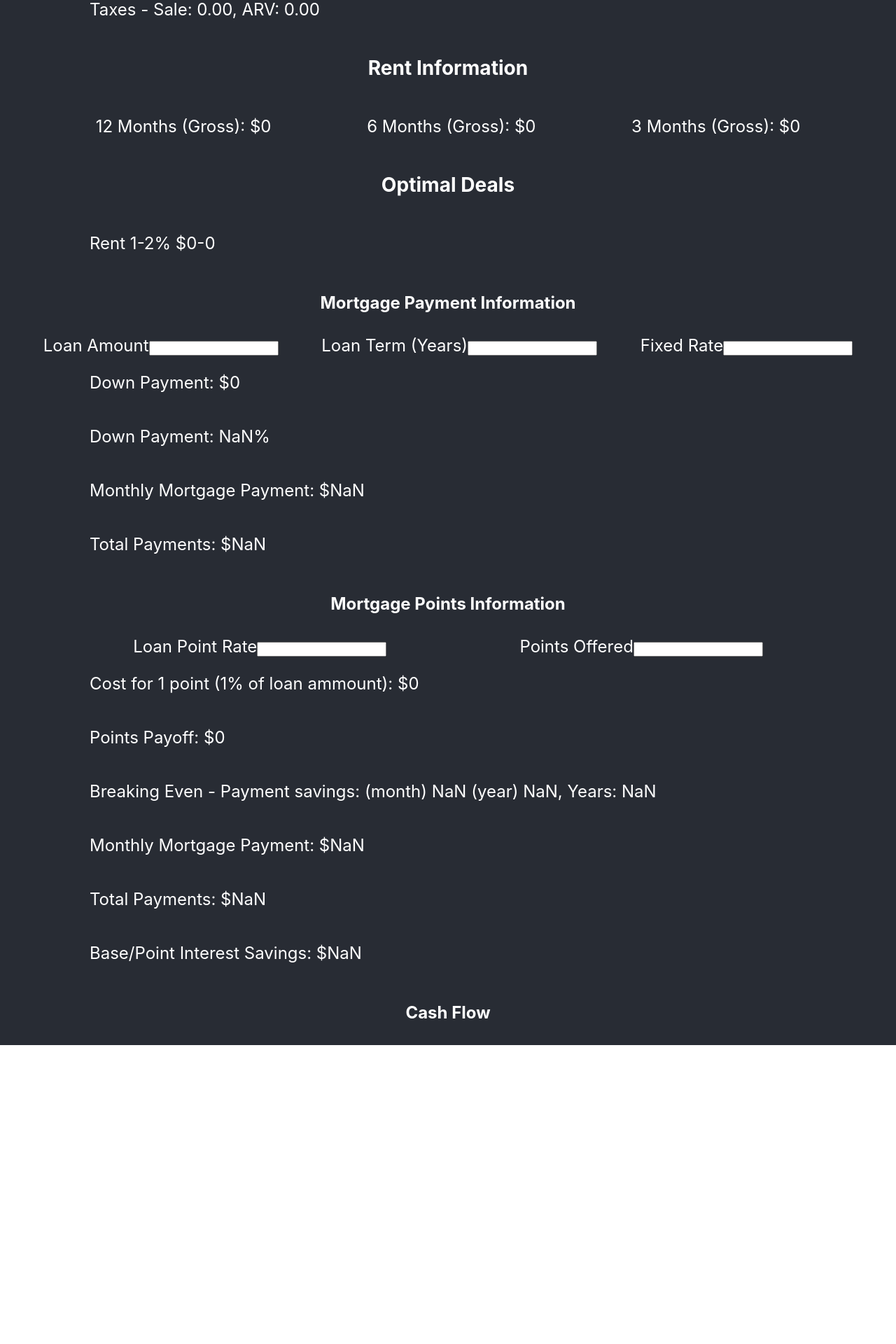
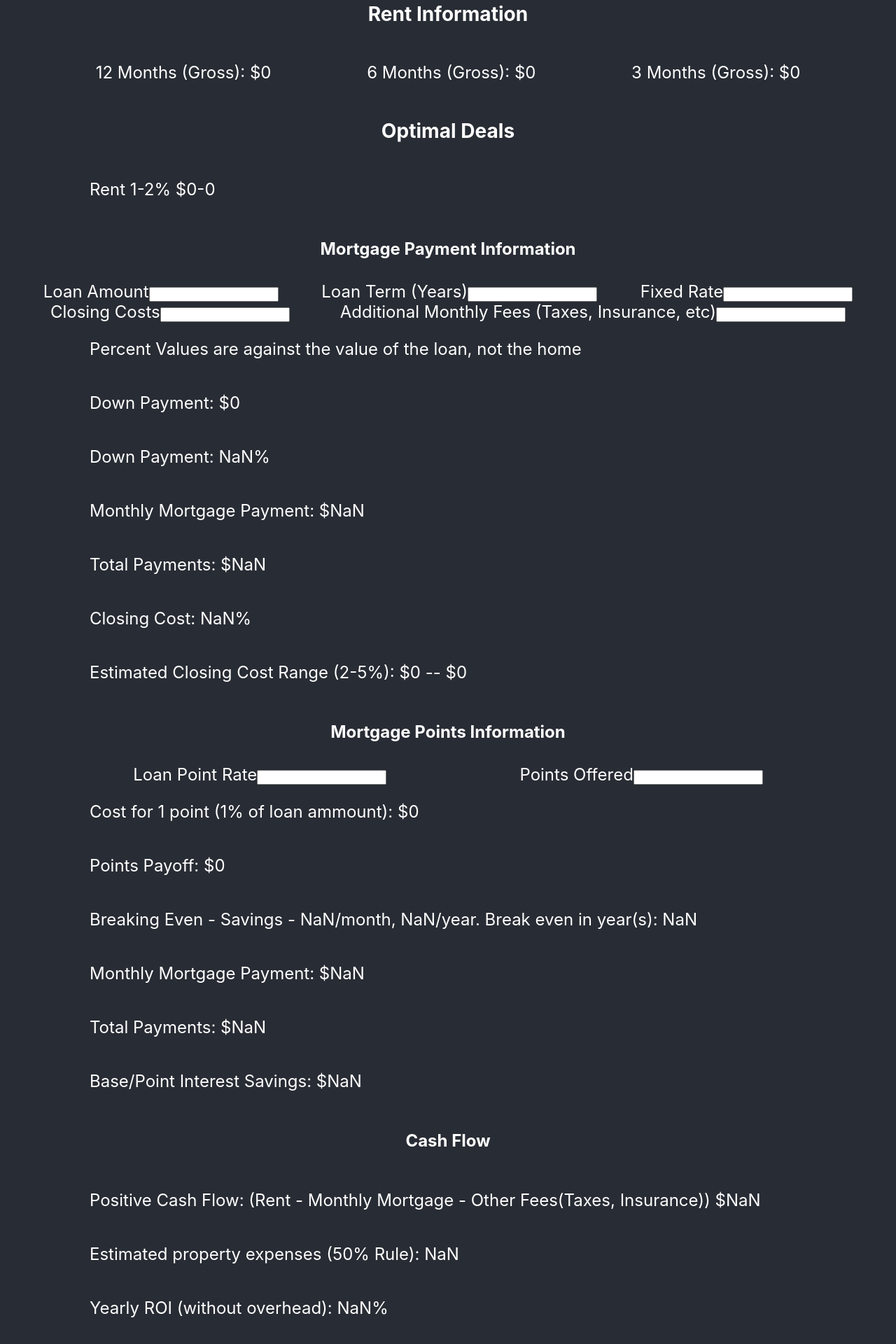
Before and after one commit to grrrlikestaquitos/Real-Estate-Investment-Calculator, a React (Create React App) app: page / in a window 1280 px wide. Shown: the part 878-2798 px from the top of the page at 70% size. Before the commit the page ends 2371 px from the top, so only its background shows below. Built offline with nearby package versions, Linux system fonts and the light colour scheme.

Commit message:
more calculations

```diff
--- a/src/App.js
+++ b/src/App.js
@@ -26,7 +26,9 @@ export default class App extends Component {
       loanTerm: 0,
       loanRate: 0,
       loanPointRate: 0,
-      pointsOffered: 0
+      pointsOffered: 0,
+      closingCost: 0,
+      additionalMonthlyFees: 0
     }
   }
 
@@ -77,7 +79,6 @@ export default class App extends Component {
         <div style={{ display: 'flex', flexDirection: 'column', paddingLeft: '10%' }}>
 
           <p>ARV Value-Rent Ratio (2% Rule): {this.calculatePropertyRentRatio()}</p>
-          <p>Estimated property expenses (50% Rule): {this.calculateMonthlyPropertyExpensesThroughRent()} </p>
           <p>Property Value - ARV Difference: ($){this.calculatePropertyARVDifferenceMoney()}</p>
           <p>Property Value - ARV Difference: (%){this.calculatePropertyARVDifferencePercent()}</p>
           <p>Pre-ARV Price per sq.ft ${this.calculatePreARVSquareFootage()} per sq.ft</p>
@@ -115,14 +116,28 @@ export default class App extends Component {
             <label>Fixed Rate</label>
             <input name={'loanRate'} onChange={(ev) => this.setState({ loanRate: ev.target.value })}/>
           </div>
+        </div>
 
+        <div style={Item}>
+          <div>
+            <label>Closing Costs</label>
+            <input name={'closingCost'} onChange={(ev) => this.setState({ closingCost: ev.target.value })}/>
+          </div>
+
+          <div>
+            <label>Additional Monthly Fees (Taxes, Insurance, etc)</label>
+            <input name={'additionalMonthlyFees'} onChange={(ev) => this.setState({ additionalMonthlyFees: ev.target.value })}/>
+          </div>
         </div>
 
         <div style={{ display: 'flex', flexDirection: 'column', paddingLeft: '10%' }}>
+          <p>Percent Values are against the value of the loan, not the home</p>
           <p>Down Payment: ${this.calculateMortgageDownPayment()}</p>
           <p>Down Payment: {this.calculateMortgagePercent()}%</p>
           <p>Monthly Mortgage Payment: ${this.calculateMonthlyFixedRatePayment(this.state.loanRate)}</p>
           <p>Total Payments: ${this.calculateTotalPaymentsBaseInterest()}</p>
+          <p>Closing Cost: {this.calculateClosingCostPercent()}%</p>
+          <p>Estimated Closing Cost Range (2-5%): {this.calculateClosingCostRange()}</p>
         </div>
 
         <h4 style={ItemHeader}>Mortgage Points Information</h4>
@@ -149,19 +164,34 @@ export default class App extends Component {
         </div>
 
         <h4 style={ItemHeader}>Cash Flow</h4>
+
+        <div style={{ display: 'flex', flexDirection: 'column', paddingLeft: '10%' }}>
+          <p>Positive Cash Flow: (Rent - Monthly Mortgage - Other Fees(Taxes, Insurance)) ${this.calculateMonthlyPositiveCashFlow()}</p>
+          <p>Estimated property expenses (50% Rule): {this.calculateMonthlyPositiveCashFlow() / 2} </p>
+          <p>Yearly ROI (without overhead): {this.calculateCashFlowRateOfReturn(1)}%</p>
+          <p>Yearly ROI (with 50% Rule): {this.calculateCashFlowRateOfReturn(0.5)}%</p>
+          <p>Yearly ROI (with 25% Rule): {this.calculateCashFlowRateOfReturn(0.75)}%</p>
+        </div>
+
+        <h3></h3>
+
+        <div style={Item}>
+          {/* <p>12 Months (Gross): ${this.calculateYearlyGrossRent()}</p>
+          <p>6 Months (Gross): ${this.calculateYearlyGrossRent() / 2}</p>
+          <p>3 Months (Gross): ${(this.calculateYearlyGrossRent() / 12) * 3}</p> */}
+        </div>
+
       </div>
+
+      // Notes Section
+      // Lender Credits - Adding lender credits increments loan interest amount
     );
   }
 
   calculatePropertyRentRatio() {
     const { rentValue, propertyArvValue } = this.state;
     const ratio = (rentValue / propertyArvValue) * 100;
-    return ratio;
-  }
-
-  calculateMonthlyPropertyExpensesThroughRent() {
-    const monthlyPropertyExpenses = this.state.rentValue / 2;
-    return monthlyPropertyExpenses;
+    return ratio.toFixed(2);
   }
 
   calculatePropertyARVDifferenceMoney() {
@@ -173,17 +203,17 @@ export default class App extends Component {
   calculatePropertyARVDifferencePercent() {
     const { propertyValue, propertyArvValue } = this.state;
     const percentDifference = 100 - ((propertyValue/propertyArvValue) * 100);
-    return percentDifference;
+    return percentDifference.toFixed(2);
   }
 
   calculatePreARVSquareFootage() {
     const { propertySize, propertyValue } = this.state;
-    return propertyValue / propertySize;
+    return (propertyValue / propertySize).toFixed(2);
   }
 
   calculateARVSquareFootage() {
     const { propertySize, propertyArvValue } = this.state;
-    return propertyArvValue / propertySize;
+    return (propertyArvValue / propertySize).toFixed(2);
   }
 
   calculateTaxAmount() {
@@ -251,6 +281,23 @@ export default class App extends Component {
     return totalPayments;
   }
 
+  calculateClosingCostPercent() {
+    const { loanValue, closingCost } = this.state;
+
+    const closingCostInPercent = (closingCost / loanValue) * 100;
+    return closingCostInPercent.toFixed(2);
+  }
+
+  calculateClosingCostRange() {
+    const { loanValue } = this.state;
+    const onePercent = loanValue / 100;
+
+    const twoPercent = onePercent * 2;
+    const fivePercent = onePercent * 5;
+
+    return `$${twoPercent} -- $${fivePercent}`;
+  }
+
   calculateTotalPaymentsPointInterest() {
     const { loanPointRate, loanTerm } = this.state;
 
@@ -267,8 +314,27 @@ export default class App extends Component {
 
     const paymentSavings = (regularRatePayment - pointRatePayment).toFixed(2);
     const monthsToBreakEven = ((this.calculateMortgagePointValue() / paymentSavings) * this.state.pointsOffered);
-    const yearsToBreakEven = (monthsToBreakEven / 12).toFixed(2)
+    const yearsToBreakEven = (monthsToBreakEven / 12).toFixed(2);
 
-    return `Payment savings: (month) ${paymentSavings} (year) ${(paymentSavings * 12).toFixed(2)}, Years: ${yearsToBreakEven}`;
+    return `Savings - ${paymentSavings}/month, ${(paymentSavings * 12).toFixed(2)}/year. Break even in year(s): ${yearsToBreakEven}`;
   }
+
+  calculateMonthlyPositiveCashFlow() {
+    const { rentValue, loanRate, additionalMonthlyFees } = this.state;
+    const cashFlow = rentValue - this.calculateMonthlyFixedRatePayment(loanRate) - additionalMonthlyFees;
+    return cashFlow;
+  }
+
+  // TODO:
+  calculateMonthlyPositiveCashFlowWithPoints() {
+  }
+
+  calculateCashFlowRateOfReturn(surpriseExpenseRatio) { // 0.5, 0.25, 1, etc
+    const yearlyCashFlow = (this.calculateMonthlyPositiveCashFlow() * surpriseExpenseRatio) * 12;
+    const moneyDown = +this.calculateMortgageDownPayment() + +this.state.closingCost;
+    const roi = (yearlyCashFlow / moneyDown) * 100;
+
+    return roi.toFixed(2);
+  }
+
 }
```
